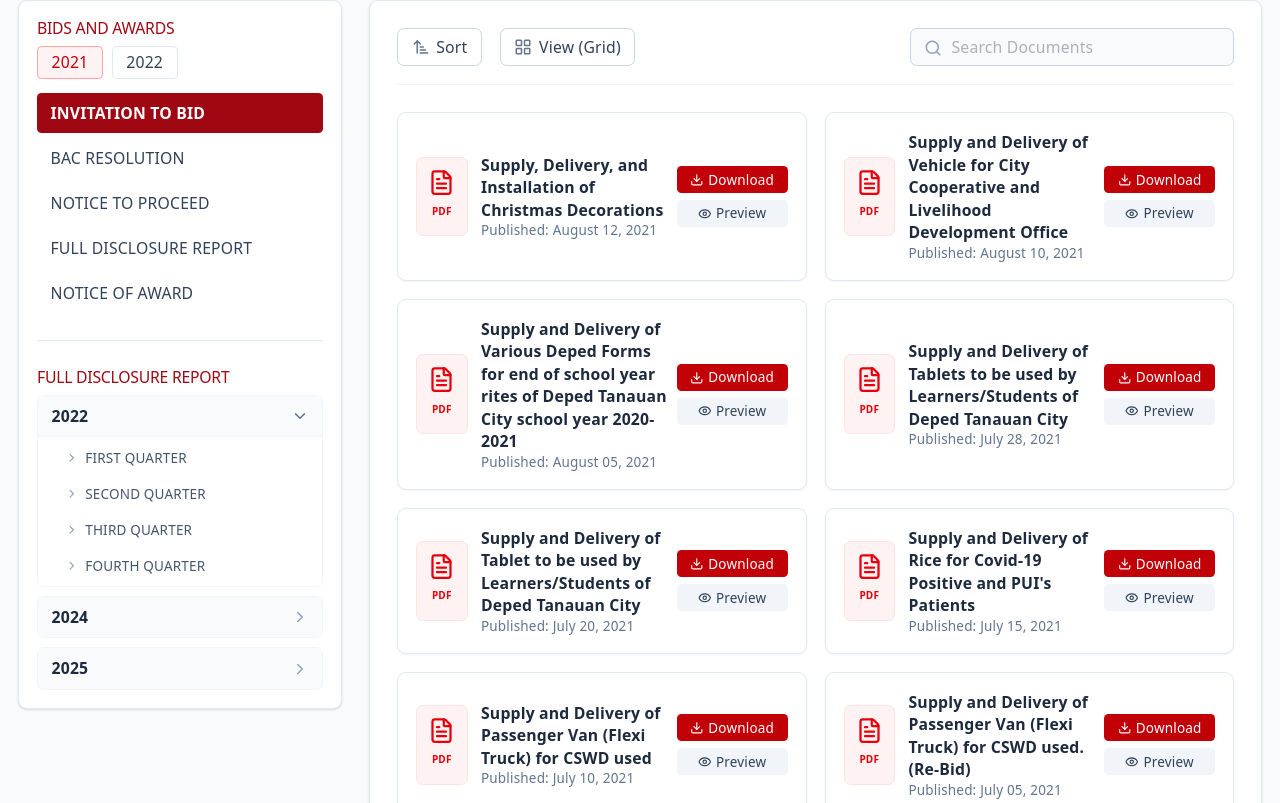
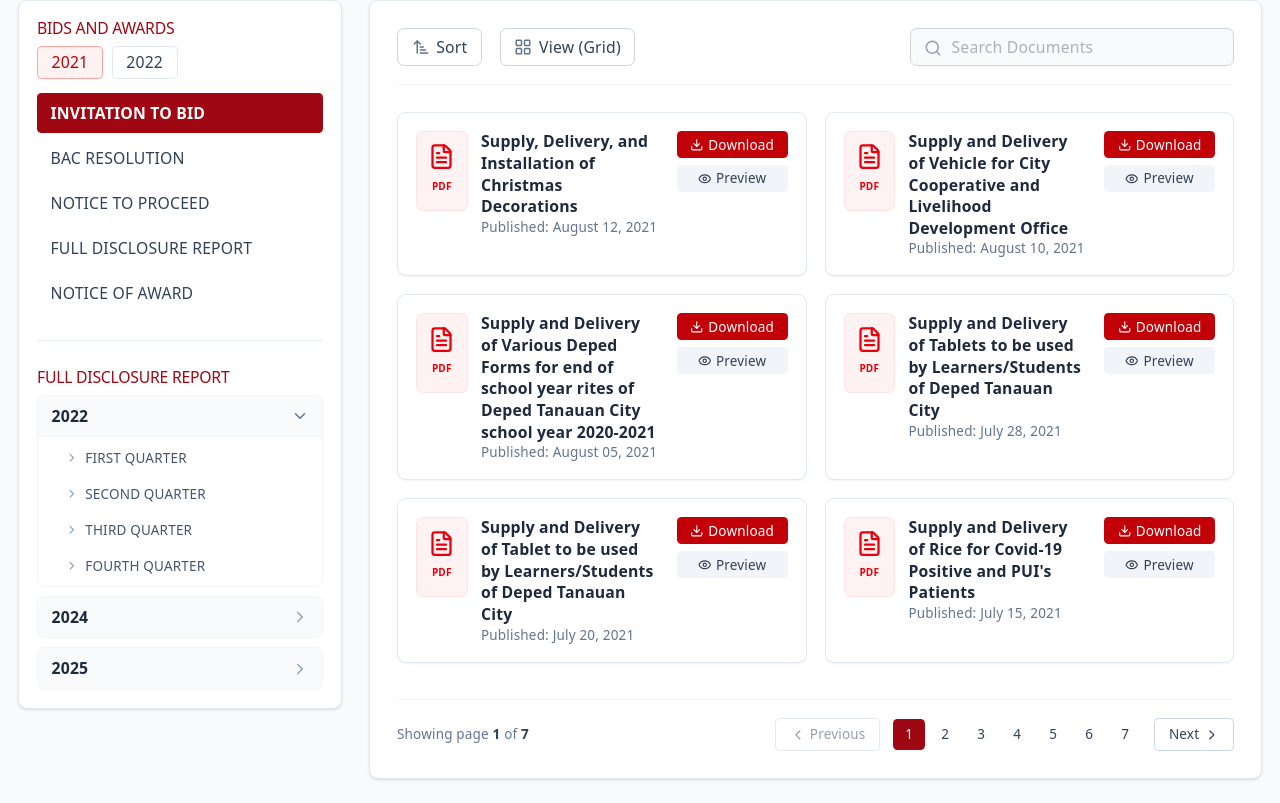
Before and after one commit to RicRicRicRicRicRic/tanauancity_redeisgn_OJT, a React (Vite) app in the folder tanauan/: page /transparency in a window 1280 px wide. Shown: the part 257-1060 px from the top of the page. Built offline with nearby package versions, Linux system fonts and the light colour scheme.

Commit message:
Added pagination

```diff
--- a/tanauan/src/pages/TransparencyPage.tsx
+++ b/tanauan/src/pages/TransparencyPage.tsx
@@ -1,6 +1,6 @@
 import { useState, useMemo } from 'react'
 import Footer from '../components/layout/Footer.tsx'
-import { Search, SortAsc, Download, Eye, FileText, ChevronRight, ChevronDown, LayoutGrid, List } from 'lucide-react'
+import { Search, SortAsc, Download, Eye, FileText, ChevronRight, ChevronDown, LayoutGrid, List, ChevronLeft } from 'lucide-react'
 
 // Organized dataset mapped by category / year / quarter keys with TypeScript Record typing
 const documentsDatabase: Record<string, Array<{ id: number; title: string; date: string }>> = {
@@ -211,6 +211,10 @@ export default function TransparencyPage() {
   const [showSortDropdown, setShowSortDropdown] = useState(false)
   const [showViewDropdown, setShowViewDropdown] = useState(false)
 
+  // Pagination states
+  const [currentPage, setCurrentPage] = useState(1)
+  const itemsPerPage = 6
+
   const currentKey = selectedFdrQuarter ? selectedFdrQuarter : `${activeYear}-${activeCategory}`
 
   const filteredDocuments = useMemo(() => {
@@ -231,6 +235,18 @@ export default function TransparencyPage() {
     return result
   }, [currentKey, searchQuery, sortOption])
 
+  // Reset to page 1 whenever filters change
+  useMemo(() => {
+    setCurrentPage(1)
+  }, [currentKey, searchQuery, sortOption])
+
+  // Get current page slice of documents
+  const paginatedDocuments = useMemo(() => {
+    const start = (currentPage - 1) * itemsPerPage
+    return filteredDocuments.slice(start, start + itemsPerPage)
+  }, [filteredDocuments, currentPage])
+
+  const totalPages = Math.ceil(filteredDocuments.length / itemsPerPage)
   const quarters = ['FIRST QUARTER', 'SECOND QUARTER', 'THIRD QUARTER', 'FOURTH QUARTER']
 
   return (
@@ -333,6 +349,7 @@ export default function TransparencyPage() {
 
             {/* Main Content Area */}
             <div className="flex-1 bg-white rounded-lg shadow-sm border border-slate-200 p-6">
+              <div>
                 {/* Top Toolbar */}
                 <div className="flex flex-col sm:flex-row items-center justify-between gap-4 mb-6 pb-4 border-b border-slate-100 relative">
                   <div className="flex items-center gap-4 w-full sm:w-auto">
@@ -386,26 +403,26 @@ export default function TransparencyPage() {
                   </div>
                 </div>
 
-              {/* Document Cards List/Grid */}
-              {filteredDocuments.length === 0 ? (
+                {/* Document Cards List/Grid with items-stretch and h-full */}
+                {paginatedDocuments.length === 0 ? (
                   <div className="text-center py-12 text-slate-500 text-sm">
                     No documents found matching "{searchQuery}".
                   </div>
                 ) : (
-                <div className={viewMode === 'grid' ? "grid grid-cols-1 md:grid-cols-2 gap-4" : "flex flex-col gap-3"}>
-                  {filteredDocuments.map((doc: any) => (
+                  <div className={viewMode === 'grid' ? "grid grid-cols-1 md:grid-cols-2 gap-4 items-stretch" : "flex flex-col gap-3"}>
+                    {paginatedDocuments.map((doc: any) => (
                       <div
                         key={doc.id}
-                      className="flex items-center justify-between p-4 bg-white border border-slate-200 rounded-lg shadow-xs hover:shadow-md transition-shadow"
+                        className="flex items-start justify-between p-4 bg-white border border-slate-200 rounded-lg shadow-xs hover:shadow-md transition-shadow h-full"
                       >
-                      <div className="flex items-center gap-3">
+                        <div className="flex items-start gap-3 overflow-hidden pr-2">
                           <div className="p-2.5 bg-red-50 text-red-600 rounded-md shrink-0 flex flex-col items-center justify-center border border-red-100">
                             <FileText className="w-6 h-6" />
                             <span className="text-[10px] font-bold mt-0.5">PDF</span>
                           </div>
-                        <div>
-                          <h3 className="font-semibold text-slate-800 text-sm">{doc.title}</h3>
-                          <p className="text-xs text-slate-500 mt-0.5">Published: {doc.date}</p>
+                          <div className="overflow-hidden">
+                            <h3 className="font-semibold text-slate-800 text-sm leading-snug break-words">{doc.title}</h3>
+                            <p className="text-xs text-slate-500 mt-1">Published: {doc.date}</p>
                           </div>
                         </div>
 
@@ -430,6 +447,47 @@ export default function TransparencyPage() {
                   </div>
                 )}
               </div>
+
+              {/* Pagination Footer Controls */}
+              {totalPages > 1 && (
+                <div className="flex items-center justify-between border-t border-slate-100 mt-8 pt-4">
+                  <div className="text-xs text-slate-500">
+                    Showing page <span className="font-semibold text-slate-700">{currentPage}</span> of <span className="font-semibold text-slate-700">{totalPages}</span>
+                  </div>
+                  <div className="flex items-center gap-1">
+                    <button
+                      onClick={() => setCurrentPage(prev => Math.max(prev - 1, 1))}
+                      disabled={currentPage === 1}
+                      className="flex items-center gap-1 px-3 py-1.5 text-xs font-medium text-slate-700 bg-white border border-slate-300 rounded hover:bg-slate-50 disabled:opacity-50 disabled:cursor-not-allowed"
+                    >
+                      <ChevronLeft className="w-3.5 h-3.5" />
+                      Previous
+                    </button>
+
+                    <div className="flex items-center gap-1 px-2">
+                      {Array.from({ length: totalPages }, (_, i) => i + 1).map((page) => (
+                        <button
+                          key={page}
+                          onClick={() => setCurrentPage(page)}
+                          className={`w-7 h-7 text-xs font-medium rounded transition-colors ${currentPage === page ? 'bg-red-800 text-white' : 'text-slate-700 hover:bg-slate-100'}`}
+                        >
+                          {page}
+                        </button>
+                      ))}
+                    </div>
+
+                    <button
+                      onClick={() => setCurrentPage(prev => Math.min(prev + 1, totalPages))}
+                      disabled={currentPage === totalPages}
+                      className="flex items-center gap-1 px-3 py-1.5 text-xs font-medium text-slate-700 bg-white border border-slate-300 rounded hover:bg-slate-50 disabled:opacity-50 disabled:cursor-not-allowed"
+                    >
+                      Next
+                      <ChevronRight className="w-3.5 h-3.5" />
+                    </button>
+                  </div>
+                </div>
+              )}
+            </div>
           </div>
         </div>
       </div>
```
Lines whose indentation alone changed are shown as unchanged.
